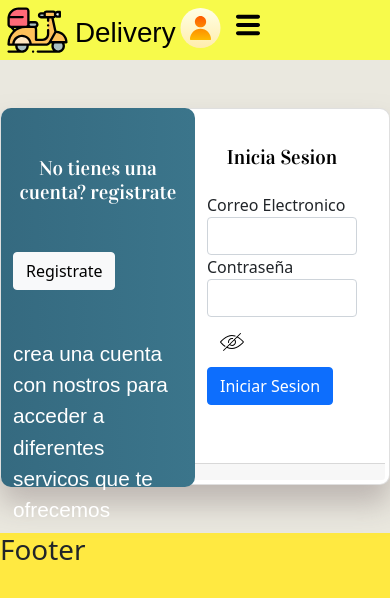
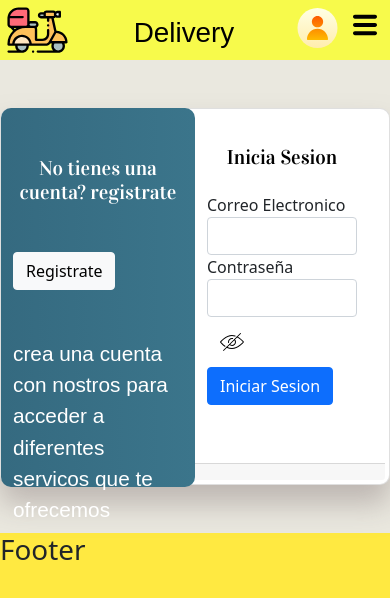
Before and after one commit to arnoldoJose/deliveryapp, a React (Create React App) app: page /user-login in a window 390 px wide. Shown: the top 598 px of the page. Built offline with nearby package versions, Linux system fonts and the light colour scheme; a web font is replaced by a local one.

Commit message:
add new style

```diff
--- a/src/Components/ComponentOrders/ComponentFood/CardsFood.js
+++ b/src/Components/ComponentOrders/ComponentFood/CardsFood.js
@@ -11,7 +11,7 @@ const CardsFood = ({data}) => {
           <p>{data.name}</p>
   <label htmlFor="" className="d-flex">Precio: C$<p>{data.precio}</p></label>
         </div>
-      <div className="card-footer mx-auto">
+      <div className="card-footer ">
         <Link to={`/find-product/${data._id}`} style={{width: 12+"em"}} className="btn btn-warning">Ver Producto</Link>
       </div>
       </div>
--- a/src/css/Shadows.css
+++ b/src/css/Shadows.css
@@ -133,10 +133,8 @@
   position: relative;
   top: 1.2em;
 }
-
+.menu-bar{
+  flex: 0 0 auto;
+  width: 100%;
 }
-
-
-.card > .btn-act{
-  width: 12em;
 }
```
